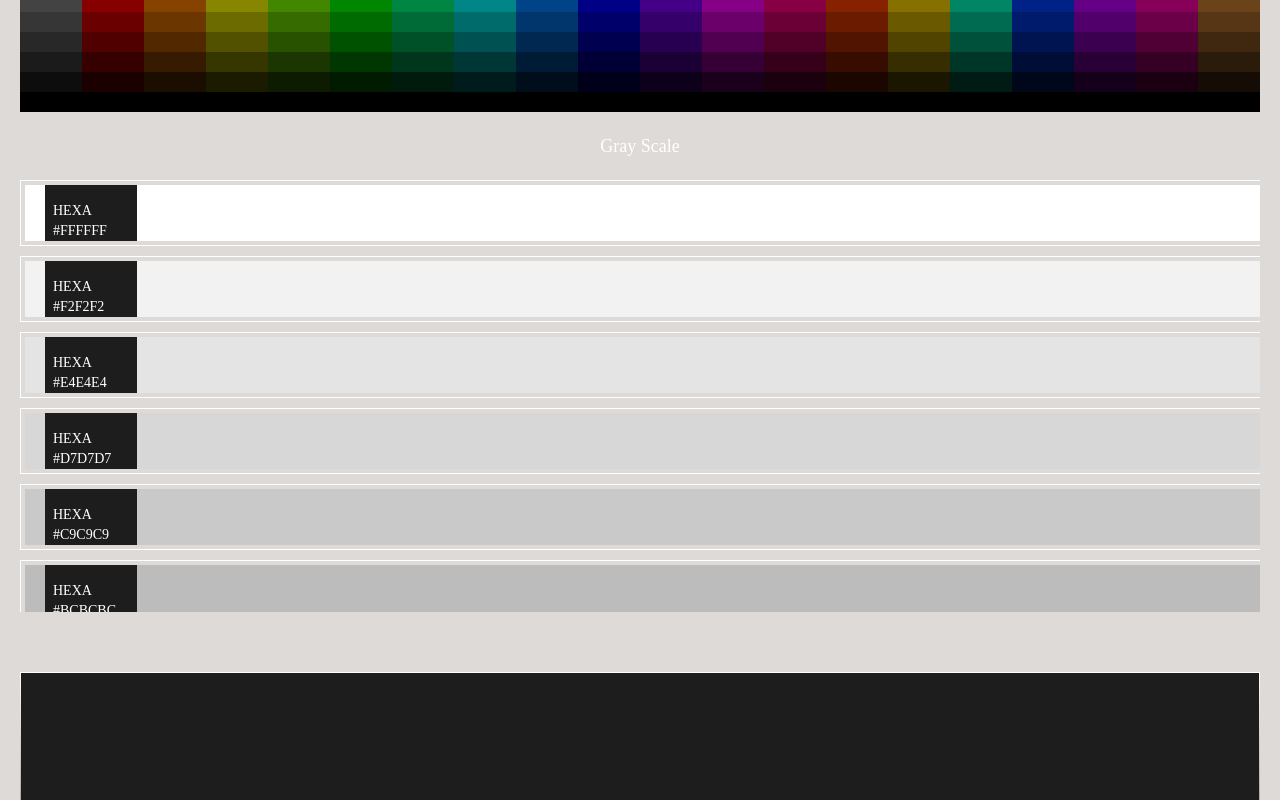
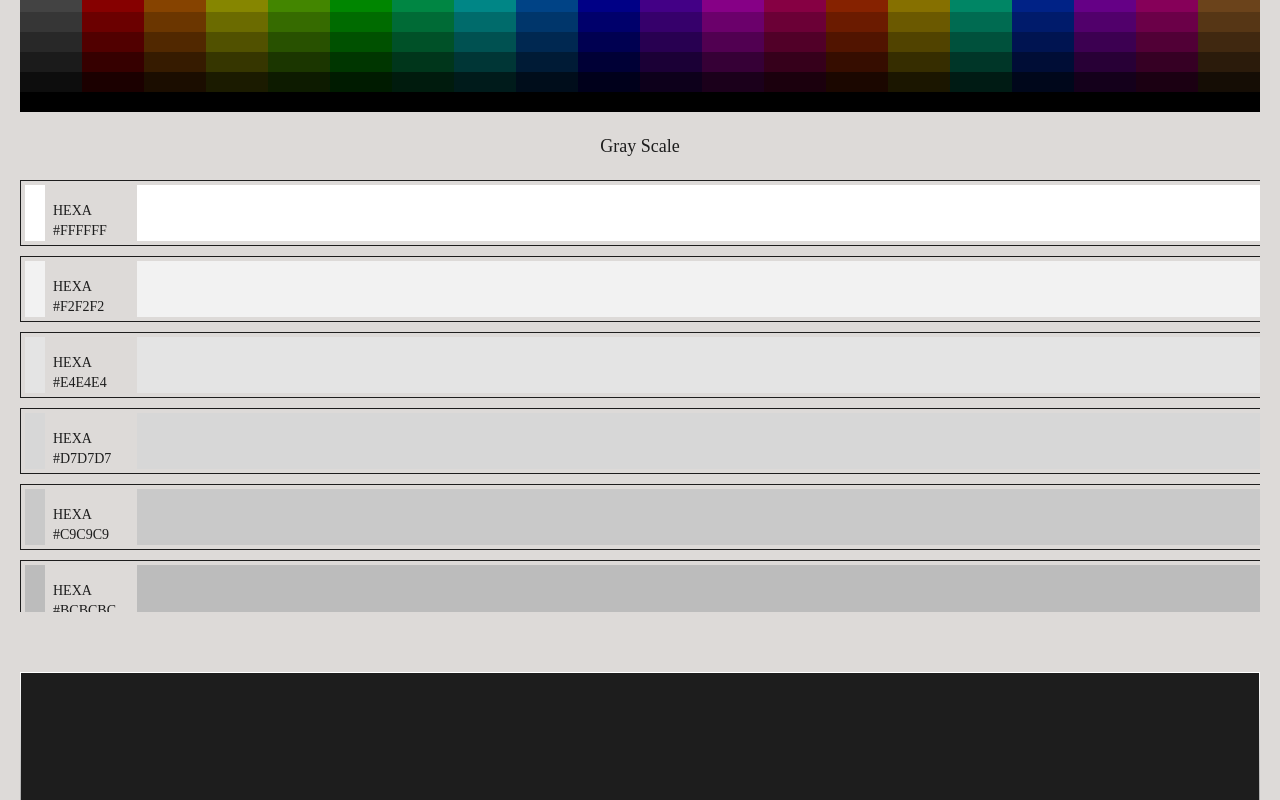
Before and after one commit to wuerion/Tools-React, a React (Vite) app: page /colorPage in a window 1280 px wide. Shown: the part 820-1620 px from the top of the page. Built offline with nearby package versions, Linux system fonts and the light colour scheme; a web font is replaced by a local one.

Commit message:
added style for dark mode

```diff
--- a/src/components/SubComponents/ColorPage/Piker/ColorLine.jsx
+++ b/src/components/SubComponents/ColorPage/Piker/ColorLine.jsx
@@ -5,7 +5,9 @@ import React, { createElement } from "react";
 function ColorLine({ color, nameColor }) {
   return (
     <div className="w-full">
-      <p className="text-center my-5 text-lg text-white">{nameColor}</p>
+      <p className="text-center my-5 text-lg text-[#1D1D1D] dark:text-[#DDDAD8]">
+        {nameColor}
+      </p>
       <div className="flex items-end w-full flex-col gap-2.5">
         {color.map((col, i) =>
           createElement(
@@ -13,7 +15,7 @@ function ColorLine({ color, nameColor }) {
             {
               key: i,
               className:
-                "text-white w-full flex border border-white border-r-0 py-1 pl-1",
+                "text-[#1D1D1D] dark:text-[#DDDAD8] w-full flex border border-[#1D1D1D] dark:border-[#DDDAD8] border-r-0 py-1 pl-1",
             },
             createElement("div", {
               className: "w-5 h-14 min-w-[20px]",
@@ -23,7 +25,7 @@ function ColorLine({ color, nameColor }) {
               "div",
               {
                 className:
-                  "bg-[#1D1D1D] flex flex-col items-start justify-end px-2 min-w-5 w-[100px]",
+                  "bg-[#DDDA8] flex flex-col items-start justify-end px-2 min-w-5 w-[100px]",
               },
               createElement("p", {}, "HEXA"),
               createElement("p", {}, col)
```
